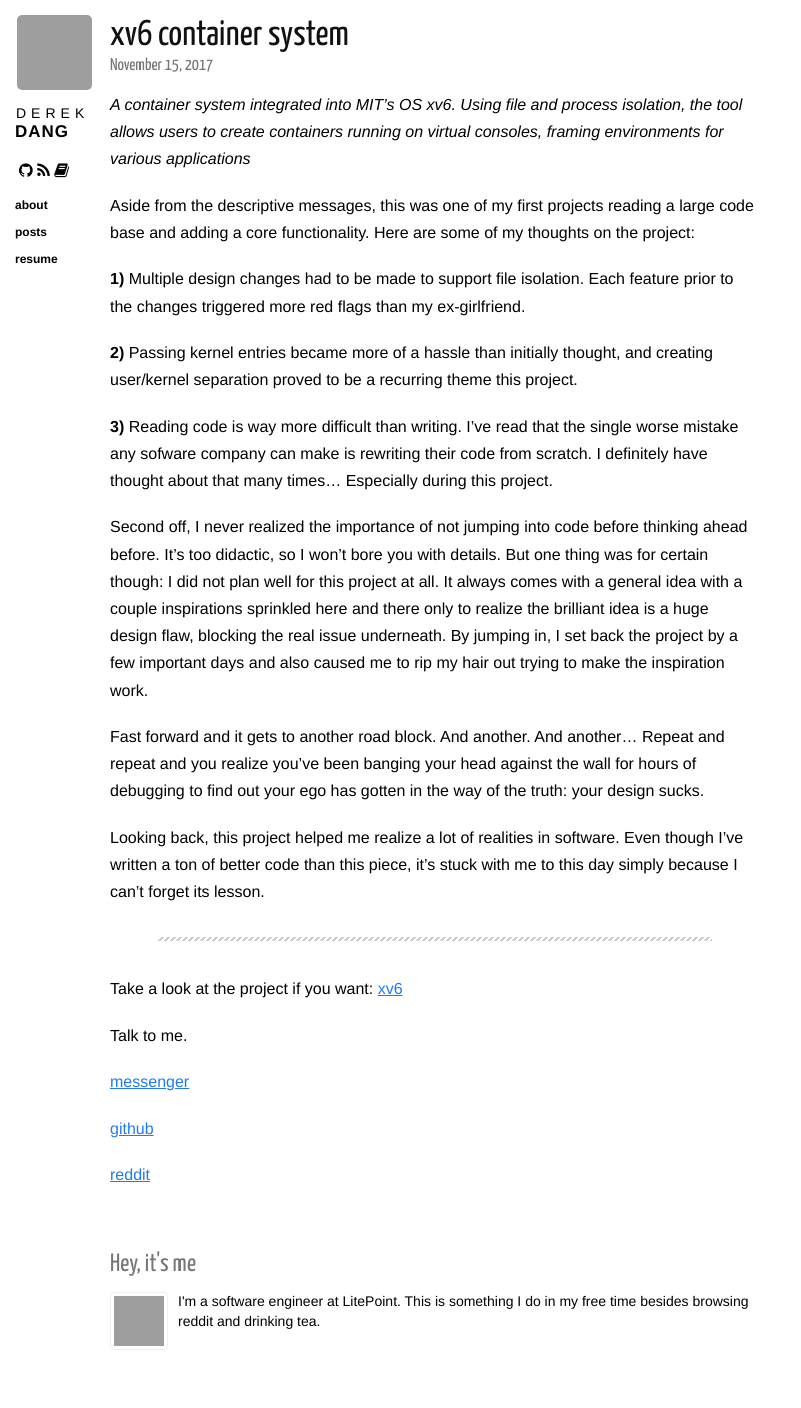
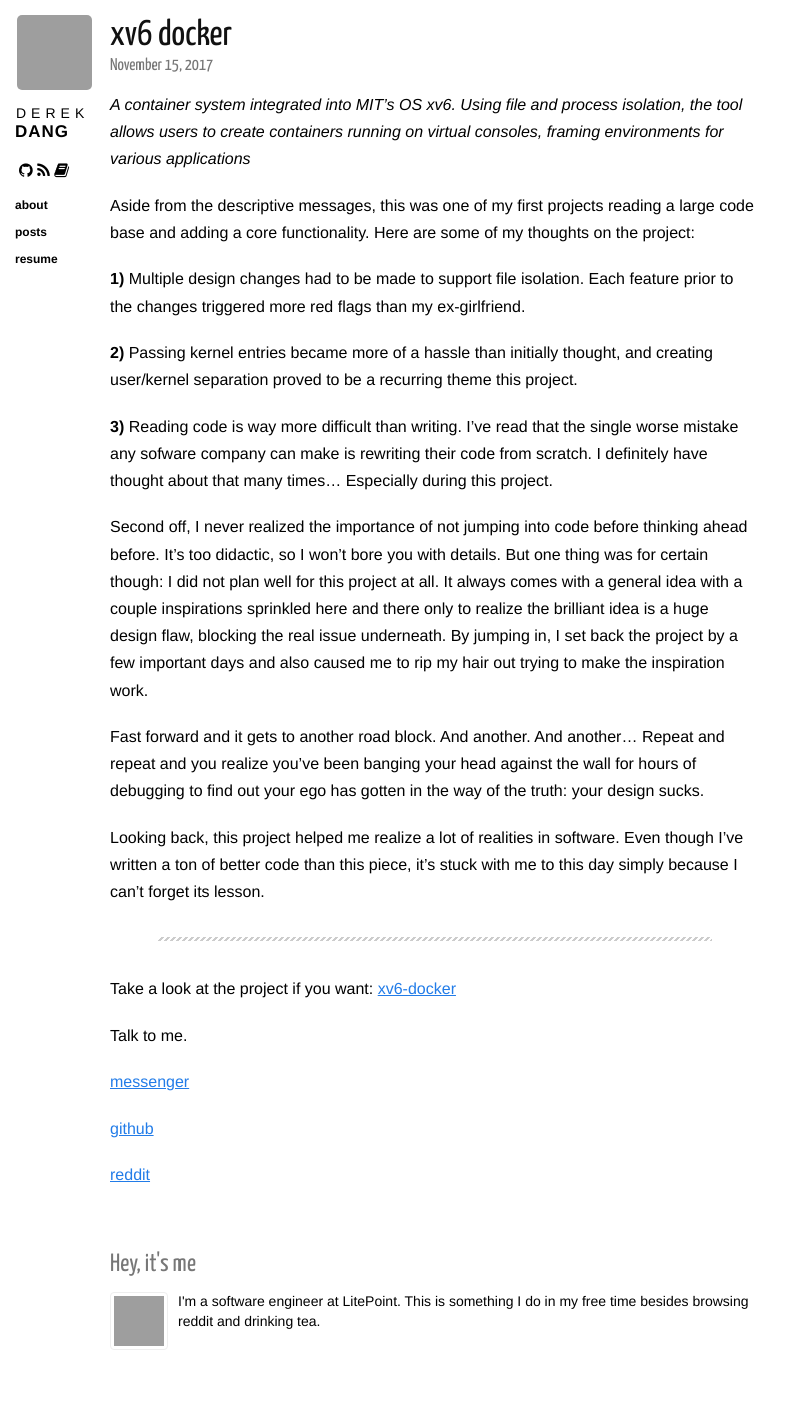
Before and after one commit to dqdang/dqdang.github.io, a Jekyll site: the page built from _posts/2017-11-15-xv6.markdown, in a window 1280 px wide. Shown: the whole page, without its empty margins (0-801 px from the left). Built offline with Jekyll 4.4.1, drawn with Linux system fonts in a browser that asks for light colours; nearby versions of some CDN libraries; grey boxes are pictures that could not be loaded.

Commit message:
Edit broken link

```diff
--- a/_posts/2017-11-15-xv6.markdown
+++ b/_posts/2017-11-15-xv6.markdown
@@ -1,6 +1,6 @@
 ---
 layout: post
-title: xv6 container system
+title: xv6 docker
 category: posts
 ---
 *A container system integrated into MIT’s OS xv6. Using file and process isolation, the tool allows users to create containers running on virtual consoles, framing environments for various applications*
@@ -22,7 +22,7 @@
 ---
 
 Take a look at the project if you want:
-[xv6][xv6]
+[xv6-docker][xv6-docker]
 
 Talk to me.
 
@@ -35,4 +35,4 @@
 [facebook]: https://www.m.me/dqdang1
 [dqd]: http://github.com/dqdang
 [reddit]: https://www.reddit.com/user/outsidefarmland/
-[xv6]: https://github.com/dqdang/xv6-Container-System
+[xv6-docker]: https://github.com/dqdang/xv6-docker
```
